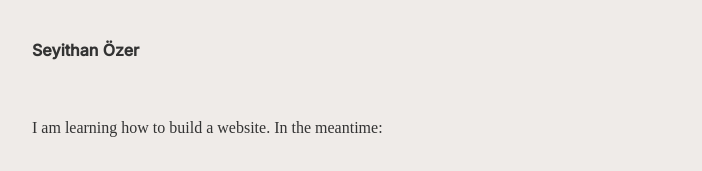
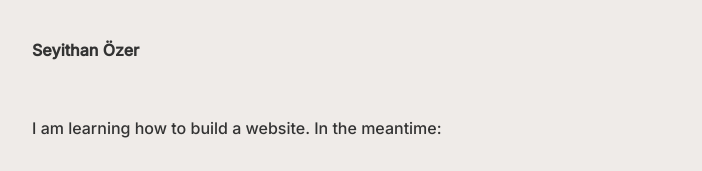
Before and after one commit to seyithanozer/seyithanozer.github.io, a plain HTML site: page index.html in a window 1280 px wide. Shown: the top 171 px of the page, without its empty margins (96-798 px from the left). Drawn offline with Linux system fonts and the light colour scheme; a web font is replaced by a local one.

Commit message:
Update index.html

```diff
--- a/index.html
+++ b/index.html
@@ -23,7 +23,7 @@
 
 
     <main>
-      <p>I am learning how to build a website. In the meantime:</p>
+      <p style = "font-family: Inter, sans-serif">I am learning how to build a website. In the meantime:</p>
       <br>
 
       <div class="outer-container">
```
